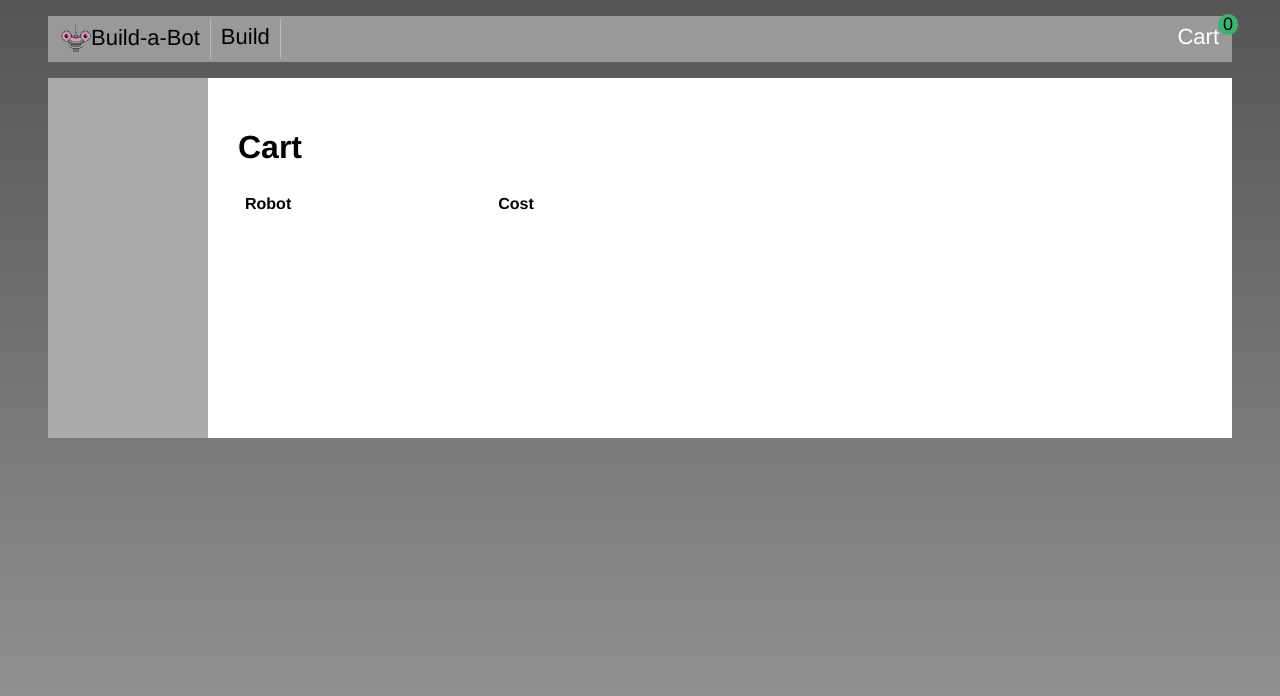
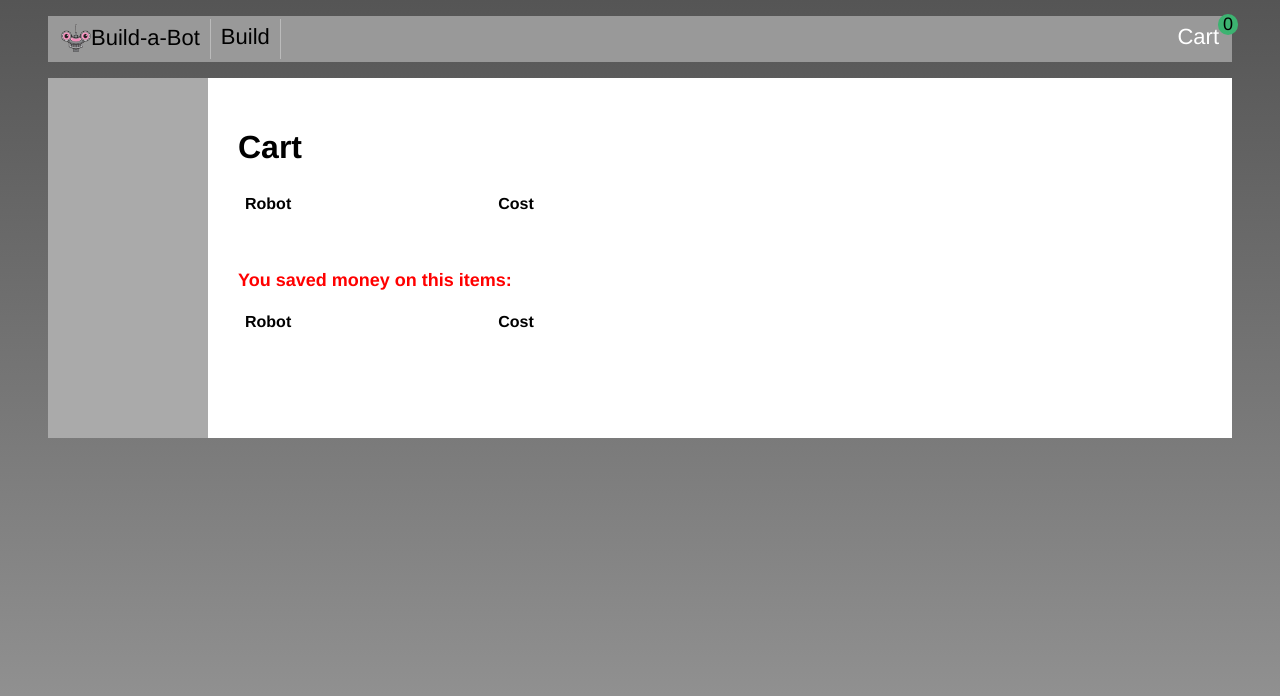
Before and after one commit to jydoskey/build-a-bot-pluralsight-, a Vue app: page /cart in a window 1280 px wide. Shown: the top 696 px of the page. Built offline with nearby package versions, Linux system fonts and the light colour scheme.

Commit message:
using getters to encapsulate data

```diff
--- a/src/cart/ShoppingCart.vue
+++ b/src/cart/ShoppingCart.vue
@@ -23,6 +23,29 @@
         </tr>
       </tbody>
     </table>
+    <h2 class="sale-items">You saved money on this items:</h2>
+    <table>
+      <thead>
+        <tr>
+          <th class="robot-title">
+            Robot
+          </th>
+          <th class="cost">
+            Cost
+          </th>
+        </tr>
+      </thead>
+      <tbody>
+        <tr v-for="(robot, index) in cartSaleItems" :key="index">
+          <td class="robot-title">
+            {{robot.head.title}}
+          </td>
+          <td class="cost">
+            {{robot.cost}}
+          </td>
+        </tr>
+      </tbody>
+    </table>
  </div>
 </template>
 
@@ -32,6 +55,9 @@
   computed: {
     cart() {
       return this.$store.state.cart;
+    },
+    cartSaleItems() {
+      return this.$store.getters.cartSaleItems;
     }
   }
 };
@@ -48,4 +74,10 @@
   .cost {
     text-align: right;
   }
+
+  .sale-items {
+    margin-top: 50px;
+    font-size: 18px;
+    color: red;
+  }
 </style>
--- a/src/store/index.js
+++ b/src/store/index.js
@@ -11,5 +11,10 @@
     addRobotToCart(state, robot) {
       state.cart.push(robot);
     }
+  },
+  getters: {
+    cartSaleItems(state) {
+      return state.cart.filter(item => item.head.onSale);
+    }
   }
 });
```
